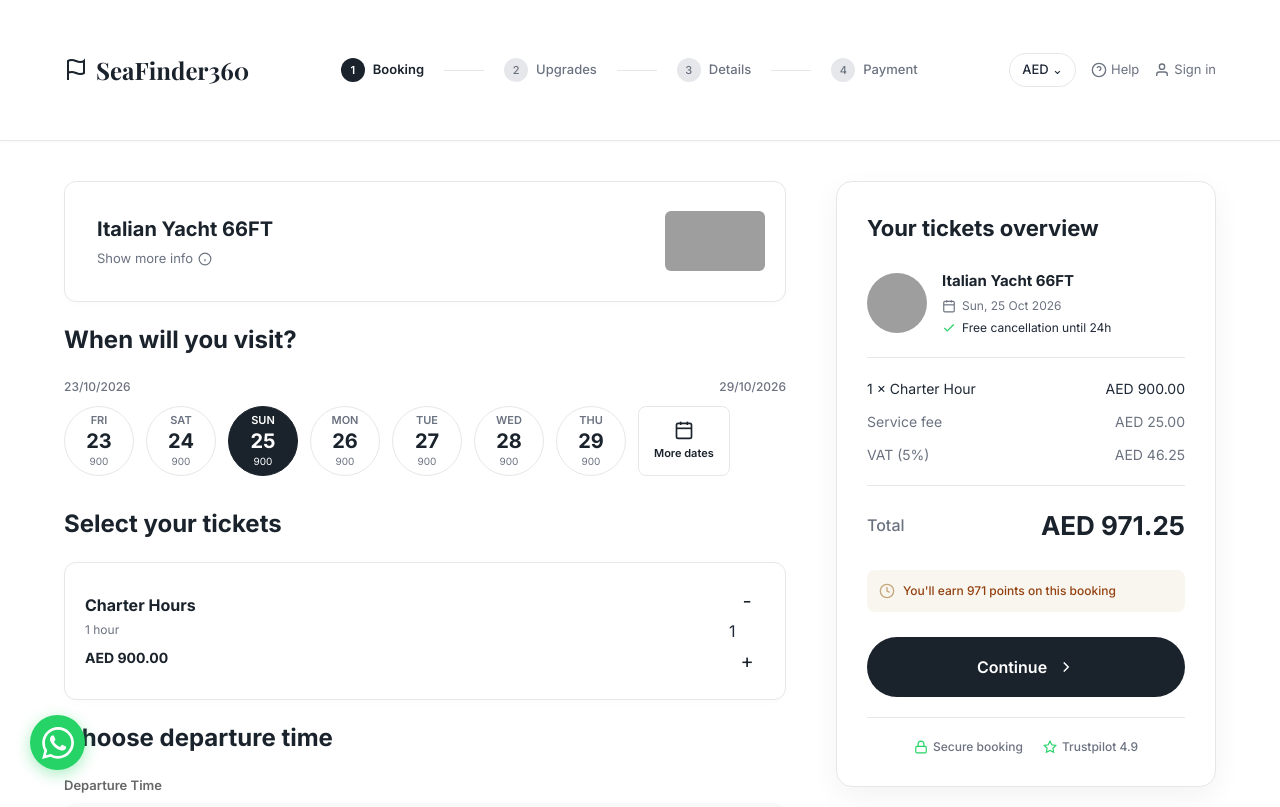
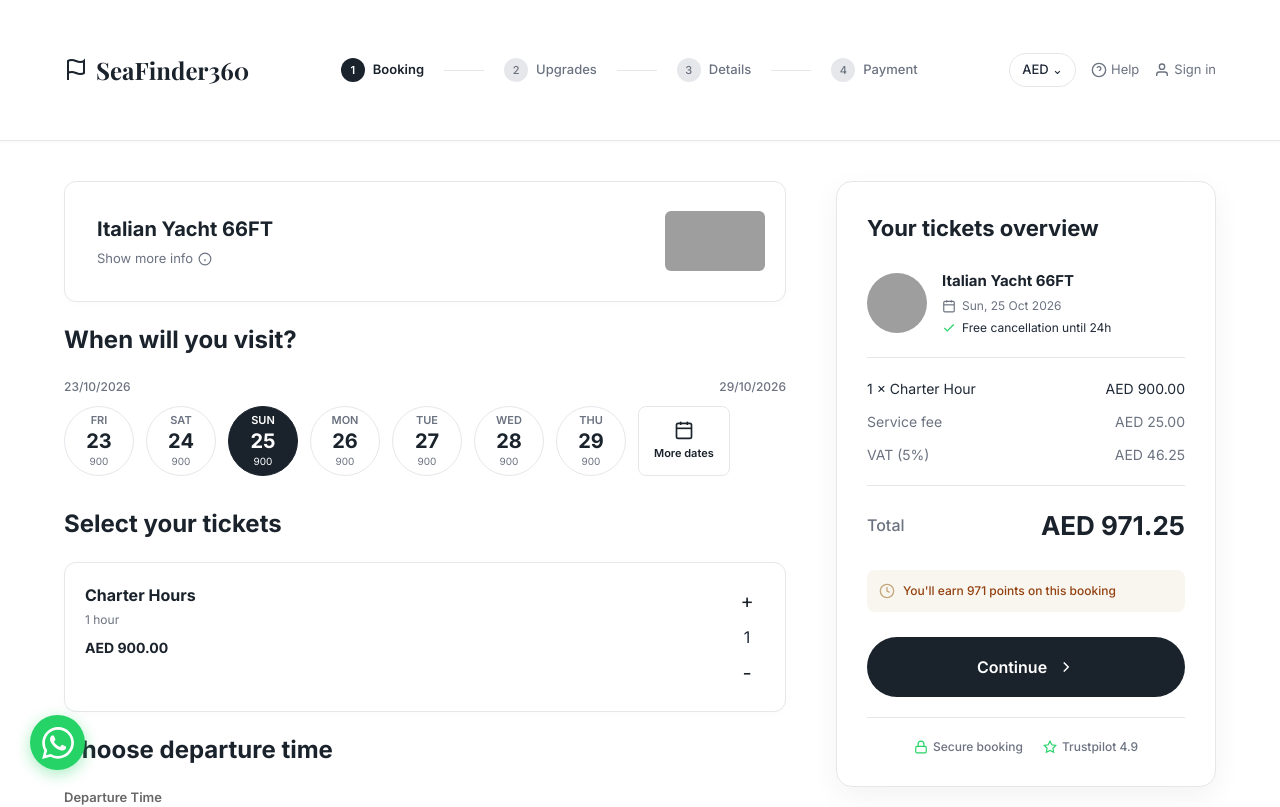
Before and after one commit to waseemsamra/seafinder360, a Next.js app: page /checkout in a window 1280 px wide. Shown: the top 807 px of the page. Built offline with nearby package versions, Linux system fonts and the light colour scheme; grey boxes are pictures that could not be loaded; a web font is replaced by a local one.

Commit message:
Counter + above -

```diff
--- a/src/app/checkout/page.tsx
+++ b/src/app/checkout/page.tsx
@@ -66,16 +66,16 @@ export default function CheckoutPage() {
           </div>
           <div>
             <h2 className="section-title">Select your tickets</h2>
-            <div className="ticket-card">
+            <div className="ticket-card" style={{ alignItems: "flex-start" }}>
               <div className="ticket-info">
                 <h4>Charter Hours</h4>
                 <p>{hours % 1 === 0 ? hours : hours.toFixed(1)} hour{hours === 1 ? '' : 's'}</p>
                 <div className="price">AED {(900 * hours).toFixed(2)}</div>
               </div>
-              <div className="ticket-counter">
+              <div style={{ display: "flex", flexDirection: "column", alignItems: "center", gap: "6px" }}>
+                <button className="counter-btn" onClick={() => setHours(hours + 1)}>+</button>
+                <span className="counter-num">{hours % 1 === 0 ? hours : hours.toFixed(1)}</span>
                 <button className="counter-btn" onClick={() => setHours(Math.max(1, hours - 1))} disabled={hours <= 1}>-</button>
-                <span className="counter-num">{hours % 1 === 0 ? hours : hours.toFixed(1)}</span>
-                <button className="counter-btn" onClick={() => setHours(hours + 1)}>+</button>
               </div>
             </div>
           </div>
```
